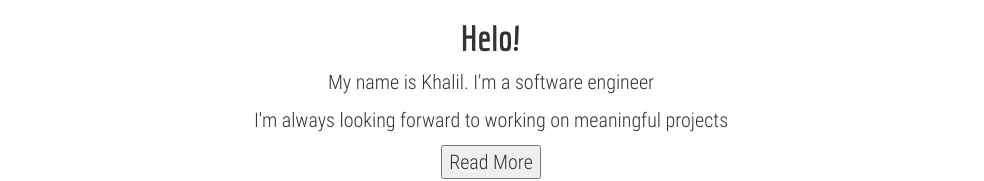
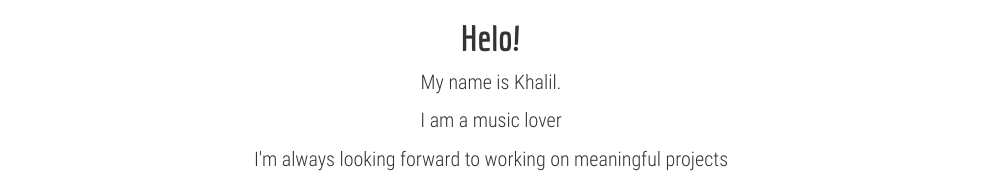
Before and after one commit to Khalil9022/Profile-ReactJs, a React (Create React App) app: page / in a window 1280 px wide. Shown: the part 234-415 px from the top of the page, without its empty margins (149-1133 px from the left). Built offline with nearby package versions, Linux system fonts and the light colour scheme.

Commit message:
add fade in out title array

```diff
--- a/src/App.js
+++ b/src/App.js
@@ -2,6 +2,7 @@
 import Projects from "./Projects";
 import SocialProfiles from "./SocialProfiles";
 import profile from './assets/profile.jpg'
+import Title from './Title'
 
 // class RegularClass{}
 
@@ -14,7 +15,7 @@
 // console.log("componentClassInstance", componentClassInstance);
 
 class App extends Component {
-    state = {displayedBio : false} // not using this, because not in constructor
+    state = { displayedBio: false } // not using this, because not in constructor
 
     // constructor() {
     //     super();
@@ -23,8 +24,8 @@
     //     this.toggleDsiplayBio = this.toggleDsiplayBio.bind(this);
     // }
 
-    toggleDsiplayBio = ()=> {
-        this.setState({ displayedBio : !this.state.displayedBio})
+    toggleDsiplayBio = () => {
+        this.setState({ displayedBio: !this.state.displayedBio })
     }
 
     render() {
@@ -43,7 +44,9 @@
             <div>
                 <img src={profile} alt='profile' className="profile" />
                 <h1>Helo!</h1>
-                <p>My name is Khalil. I'm a software engineer</p>
+                <p>My name is Khalil.</p>
+                {/* {this.state.displayedBio ? <Title /> : null} */}
+                <Title />
                 <p>I'm always looking forward to working on meaningful projects</p>
                 {bio}
                 <hr />
--- /dev/null
+++ b/src/Title.js
@@ -0,0 +1,47 @@
+import React, { Component } from "react";
+
+const TITLES = [
+    'a software engineer',
+    'a music lover',
+    'a genshin impact gamer',
+    'an adventure yuru camp'
+]
+
+class Title extends Component {
+    state = { titleIndex: 0, fadeIn: true }
+
+    componentDidMount() {
+        // console.log('Title Component has Mounted');
+        this.timeout = setTimeout(() => this.setState({ fadeIn: false }), 2000);
+
+        this.animateTitles()
+    }
+
+    componentWillUnmount() {
+        // console.log('Title component wil unmount');
+        clearInterval(this.titleInterval)
+        clearTimeout(this.timeout)
+    }
+
+    animateTitles = () => {
+        this.titleInterval = setInterval(() => {
+            const titleIndex = (this.state.titleIndex + 1) % TITLES.length
+
+            this.setState({ titleIndex, fadeIn: true })
+            this.timeout = setTimeout(() => this.setState({ fadeIn: false }), 2000);
+        }, 4000);
+
+    }
+
+    render() {
+        const { fadeIn, titleIndex } = this.state
+
+        const title = TITLES[titleIndex]
+        return (
+            <p className={fadeIn ? 'title-fade-in' : 'title-fade-out'}>I am {title}</p>
+        )
+    }
+
+}
+
+export default Title
--- a/src/data/socialProfiles.js
+++ b/src/data/socialProfiles.js
@@ -5,24 +5,24 @@
 
 const SOCIAL_PROFILES = [
     {
-        id:1,
-        link : 'mailto:khalilattalla9022@gmail.com',
-        image : emailIcon
+        id: 1,
+        link: 'mailto:khalilattalla9022@gmail.com',
+        image: emailIcon
     },
     {
-        id:2,
-        link : 'https://github.com/khalil9022',
-        image : githubIcon
+        id: 2,
+        link: 'https://github.com/khalil9022',
+        image: githubIcon
     },
     {
-        id:3,
-        link : 'https://linkedin.com',
-        image : linkedinIcon
+        id: 3,
+        link: 'https://linkedin.com',
+        image: linkedinIcon
     },
     {
-        id:1,
-        link : 'https://twitter.com',
-        image : twitterIcon
+        id: 4,
+        link: 'https://twitter.com',
+        image: twitterIcon
     },
 ]
 
--- a/src/index.css
+++ b/src/index.css
@@ -9,19 +9,55 @@
     src: url(assets/economica-bold.ttf);
 }
 
-body{
+body {
     text-align: center;
     font-size: 20px;
     padding: 2.5%;
     font-family: 'RobotoCondensed';
 }
 
-h1,h2,h3,h4,h5 {
+h1,
+h2,
+h3,
+h4,
+h5 {
     font-family: 'EconomicaBold';
 }
 
-.profile{
+.profile {
     width: 200px;
     height: 200px;
     border-radius: 100px;
 }
+
+.title-fade-out {
+    opacity: 0;
+    animation-name: fade-out;
+    animation-duration: 2s;
+}
+
+.title-fade-in {
+    opacity: 100;
+    animation-name: fade-in;
+    animation-duration: 2s;
+}
+
+@keyframes fade-out {
+    from {
+        opacity: 100;
+    }
+
+    to {
+        opacity: 0;
+    }
+}
+
+@keyframes fade-in {
+    from {
+        opacity: 0;
+    }
+
+    to {
+        opacity: 100;
+    }
+}
```
